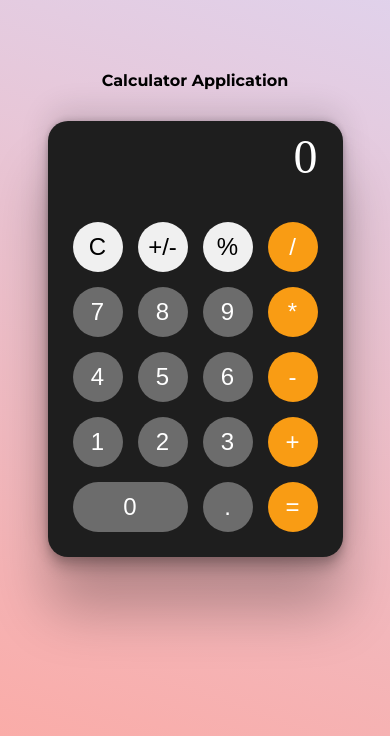
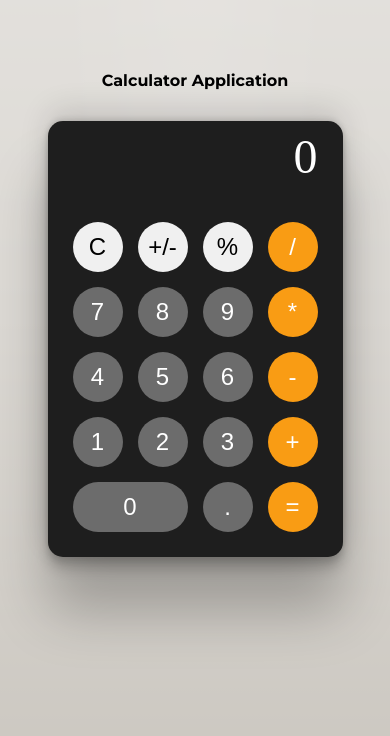
Before and after one commit to WanglerIV/fcc-calculator, a React (Vite) app: page / in a window 390 px wide. Shown: the part 108-844 px from the top of the page. Built offline with nearby package versions, Linux system fonts and the light colour scheme.

Commit message:
Update index.css

```diff
--- a/src/index.css
+++ b/src/index.css
@@ -21,8 +21,9 @@
   justify-content: center;
   align-items: center;
   height: 100vh;
-  background-color: #FAACA8;
-  background-image: linear-gradient(19deg, #FAACA8 0%, #DDD6F3 100%);
+  background-color: #DCD9D4;
+   background-image: linear-gradient(to bottom, rgba(255,255,255,0.50) 0%, rgba(0,0,0,0.50) 100%), radial-gradient(at 50% 0%, rgba(255,255,255,0.10) 0%, rgba(0,0,0,0.50) 50%);
+   background-blend-mode: soft-light,screen;
 
 }
 
@@ -178,7 +179,7 @@
     padding: 25px;
     padding-top: 8px;
     margin-top: 15px;
-    border-radius: 20px;
+    border-radius: 15px;
   }
 
   button {
```
